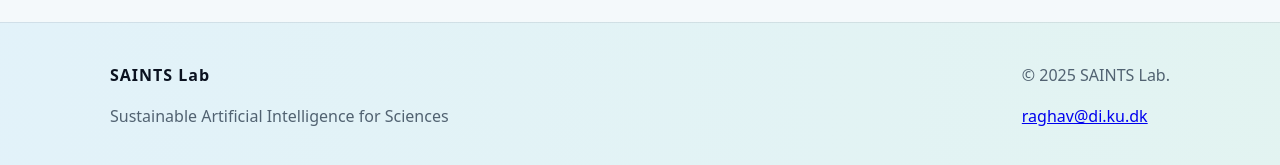
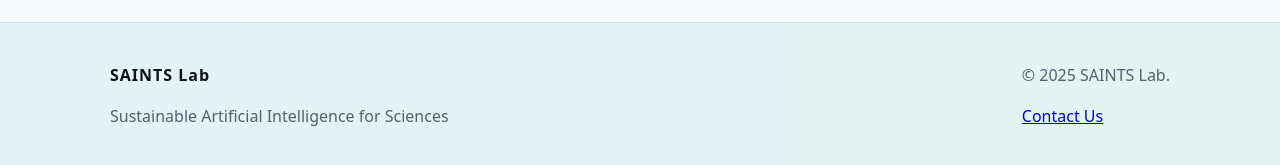
Before and after one commit to saintslab/saintslab.github.io, a Jekyll site: the page built from index.html, in a window 1280 px wide and 900 px high, scrolled down 1414 px. Shown: the part 730-895 px from the top of the window. Built offline with Jekyll 4.4.1, drawn with Linux system fonts in a browser that asks for light colours.

Commit message:
Update footer

```diff
--- a/_includes/footer.html
+++ b/_includes/footer.html
@@ -7,7 +7,7 @@
     <div class="right">
       <p class="muted">© <span id="year"></span> {{ site.title }}.</p>
       <p>
-      <a href="mailto:raghav@di.ku.dk?subject=SAINTS%20Lab%20inquiry" aria-label="Email SAINTS Lab">raghav@di.ku.dk</a>
+      <a href="mailto:raghav@di.ku.dk?subject=SAINTS%20Lab%20inquiry" aria-label="Email SAINTS Lab">Contact Us</a>
       </p>
     </div>
   </div>
```
